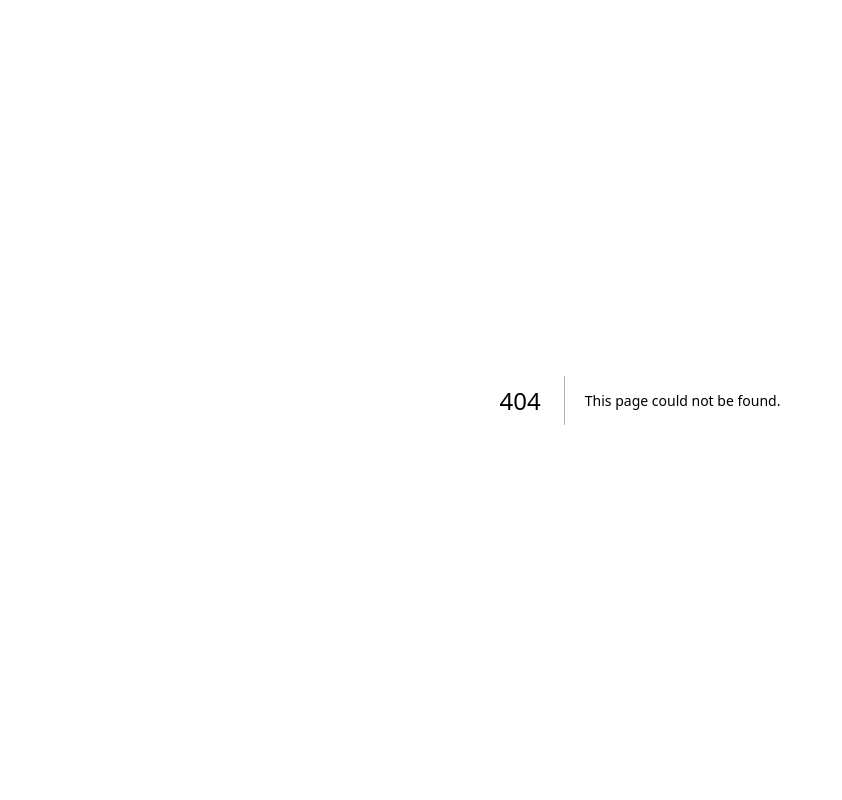
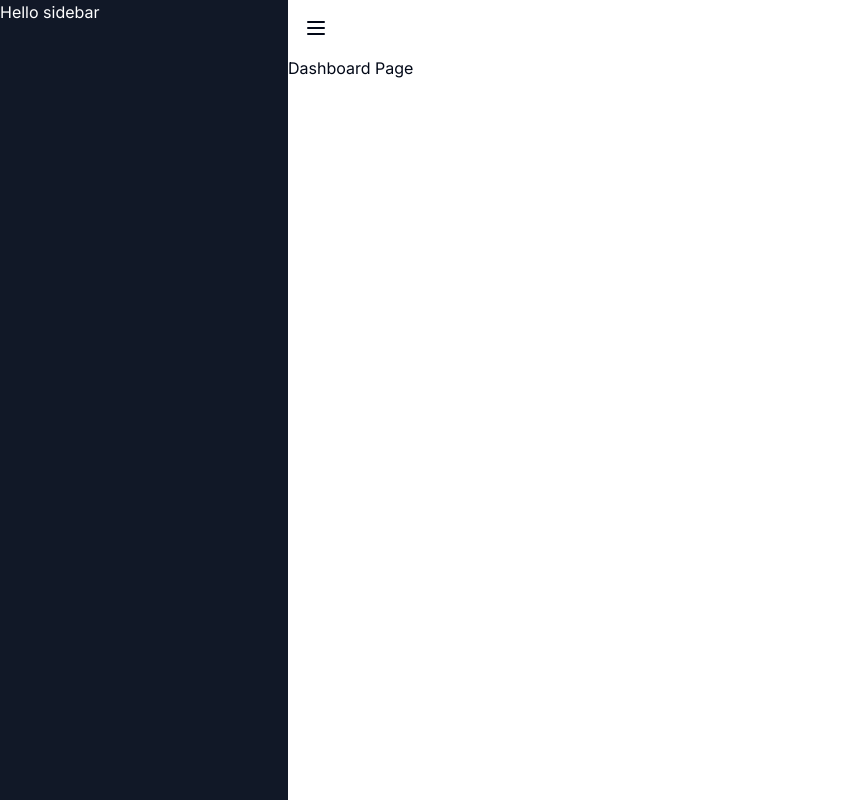
Before and after one commit to trishantjain/ai_saas, a Next.js app: page /dashboard in a window 1280 px wide. Before the commit this address had no page. Shown: the whole page, without its empty margins (0-842 px from the left). Built offline with nearby package versions, Linux system fonts and the light colour scheme.

Commit message:
Added Page.tsx for Dashboard route

```diff
--- /dev/null
+++ b/app/(dashboard)/(routes)/dashboard/page.tsx
@@ -0,0 +1,13 @@
+import { Button } from "@/components/ui/button"
+import { UserButton } from "@clerk/nextjs";
+
+export default function DashboardPage() {
+  return (
+    <>
+      <div>
+        Dashboard Page
+        <UserButton afterSignOutUrl="/" />
+      </div>
+    </>
+  );
+}
```
